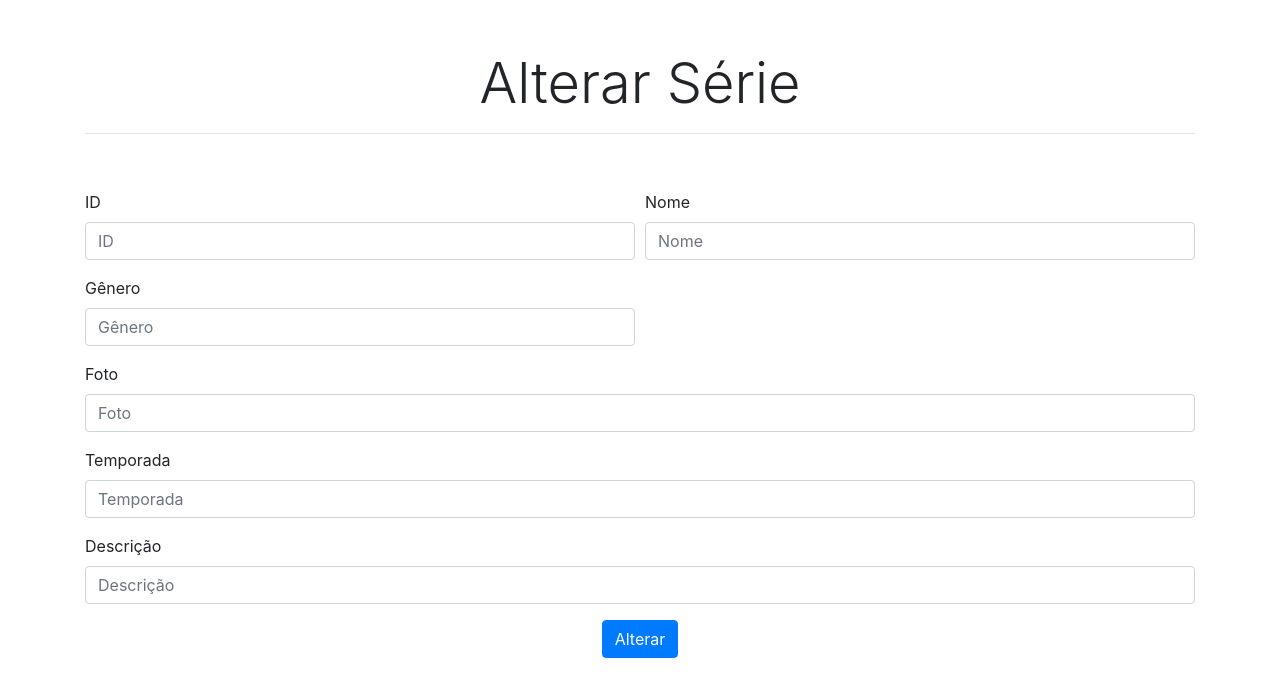
After one commit to henriquedry/4series, a PHP site: page /alterar.php in a window 1280 px wide. The commit adds this page. Shown: the top 697 px of the page. Run offline with PHP 8.4, Linux system fonts and the light colour scheme.

Commit message:
Add files via upload

```diff
--- /dev/null
+++ b/alterar.php
@@ -0,0 +1,56 @@
+
+   <!doctype html>
+<div style="background-color:#fff">
+<html lang="pt-br">
+  <head>
+
+    <meta charset="utf-8">
+    <meta name="viewport" content="width=device-width, initial-scale=1, shrink-to-fit=no">
+
+    <link rel="stylesheet" href="https://maxcdn.bootstrapcdn.com/bootstrap/4.0.0/css/bootstrap.min.css" integrity="sha384-Gn5384xqQ1aoWXA+058RXPxPg6fy4IWvTNh0E263XmFcJlSAwiGgFAW/dAiS6JXm" crossorigin="anonymous">
+
+
+<div class="container">
+
+<body>
+<h1 class="display-4" style="text-align:center; padding-top: 50px ">Alterar Série</h1>
+<hr/>
+<form method="POST" action="update.php" style="padding-top: 40px">
+  <div class="form-row">
+    <div class="form-group col-md-6">
+      <label for="inputEmail4">ID</label>
+      <input type="text" class="form-control" id="inputEmail4" placeholder="ID" name="id">
+    </div>
+    <div class="form-group col-md-6">
+      <label for="inputEmail4">Nome</label>
+      <input type="text" class="form-control" id="inputEmail4" placeholder="Nome" name="nome">
+    </div>
+    <div class="form-group col-md-6">
+      <label for="inputPassword4">Gênero</label>
+      <input type="text" class="form-control" id="inputPassword4" placeholder="Gênero" name="genero">
+    </div>
+  </div>
+  <div class="form-group">
+    <label for="inputAddress">Foto</label>
+    <input type="text" class="form-control" id="inputAddress" placeholder="Foto" name="foto">
+  </div>
+   <div class="form-group">
+    <label for="inputAddress">Temporada</label>
+    <input type="text" class="form-control" id="inputAddress" placeholder="Temporada" name="temporada">
+  </div>
+   <div class="form-group">
+    <label for="inputAddress">Descrição</label>
+    <input type="text" class="form-control" id="inputAddress" placeholder="Descrição" name="descricao">
+  </div>
+
+
+<center>
+  <button type="submit" class="btn btn-primary">Alterar</button></center>
+</form>
+
+
+
+
+
+
+</div>
--- a/conexao.php
+++ b/conexao.php
@@ -2,7 +2,7 @@
 	$servername = "localhost";
 	$username = "root";
 	$password = "";
-	$dbname = "4series";
+	$dbname = "series";
 
 	// cria a conexão
 
--- a/home.php
+++ b/home.php
@@ -16,13 +16,13 @@ if($result->num_rows > 0){
     echo'
 
 
-  <div class="col-md-4 sm-12">
+  <div class="col lg-4 -md-4 sm-12">
     <div class="card-droup" style="padding-top: 60px; ">
      <div class="card" style="width: 18rem;">
   <img class="card-img-top" src="'.$row['foto'].'" alt="Card image cap">
   <div class="card-body">
     <h5 class="card-title">'.$row['nome'].'</h5>
-    <p class="card-text">Editora:   '.$row['genero'].'</p>
+    <p class="card-text">Gênero:   '.$row['genero'].'</p>
 
   </div>
 </div>
```
Also changed, not shown: cadastro.php (+8 -0 lines), exclui.php (added, +44 -0 lines), header.php (+7 -0 lines), series (1).sql (added, +74 -0 lines), update.php (added, +38 -0 lines), updateex.php (added, +35 -0 lines).
